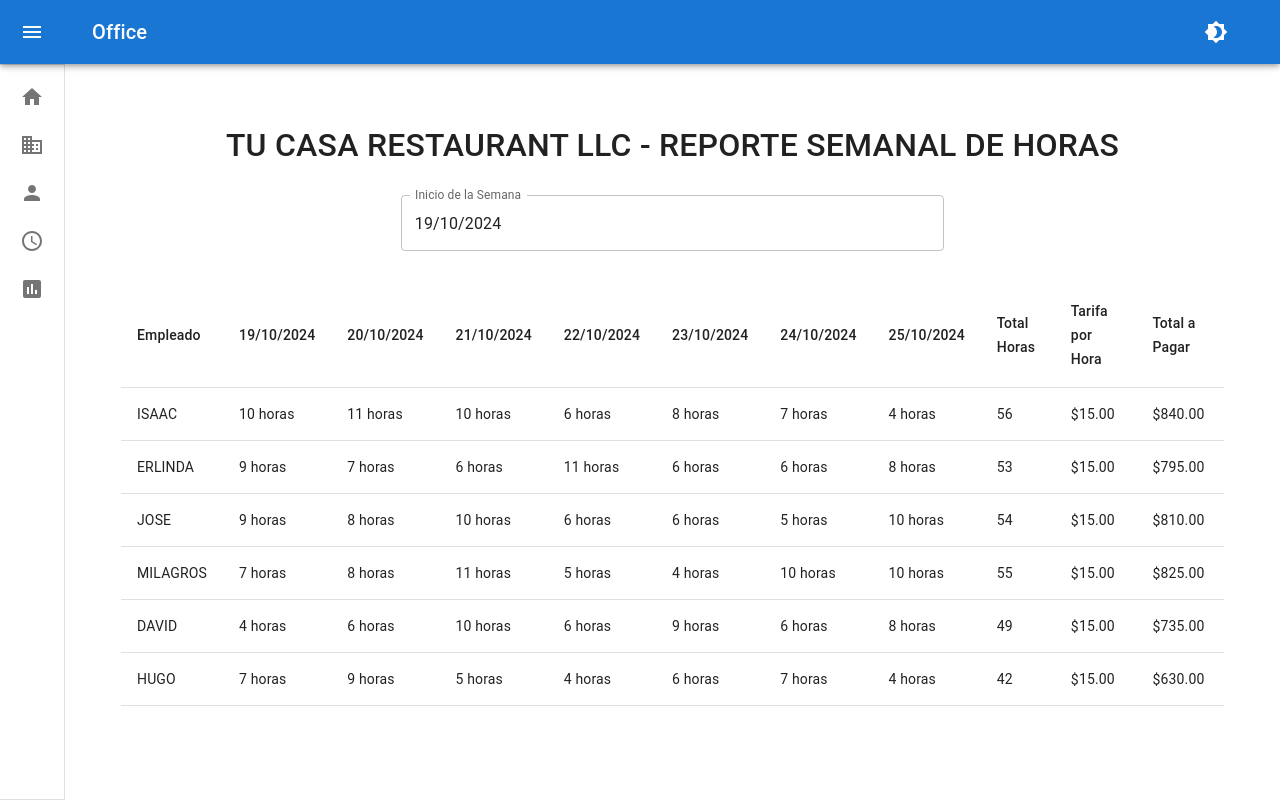
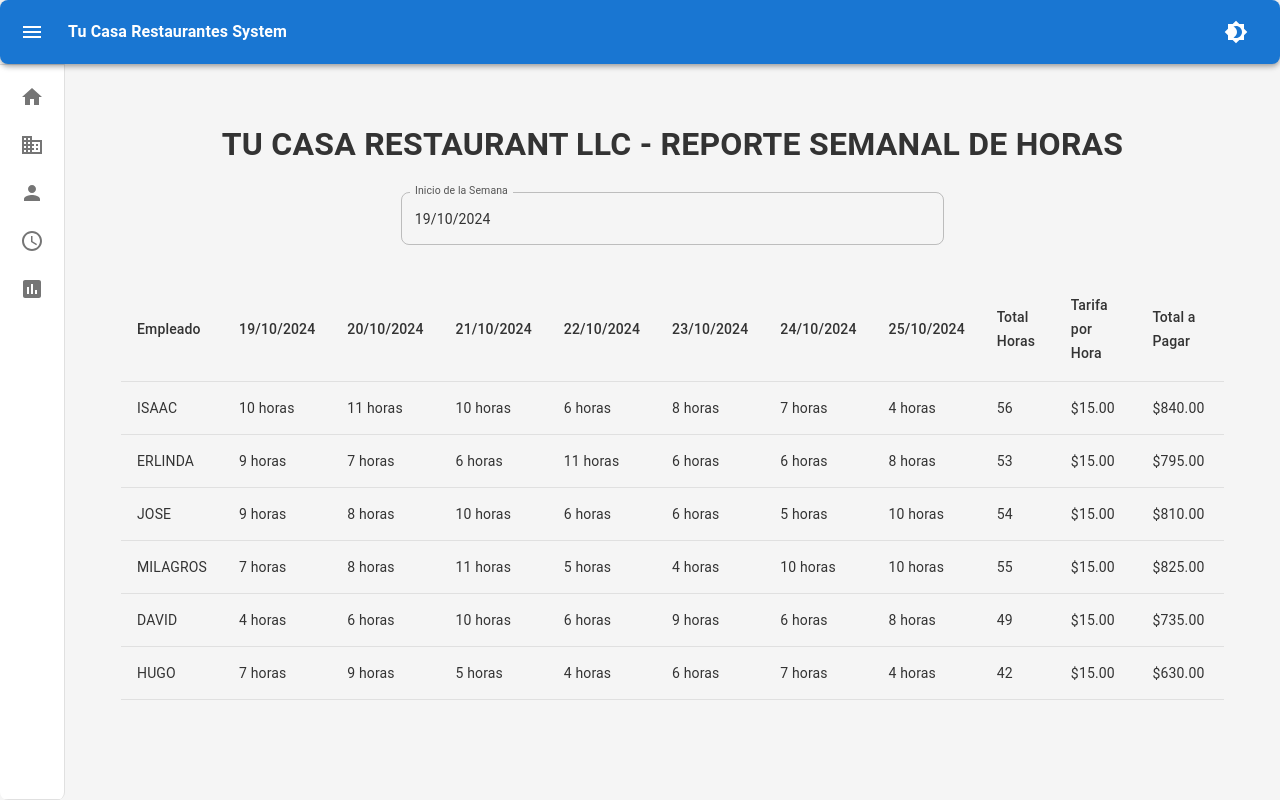
Before and after one commit to danielhd94/tc-employee-app, a React (Create React App) app: page /report in a window 1280 px wide. Built offline with nearby package versions, Linux system fonts and the light colour scheme.

Commit message:
fix stylesi

```diff
--- a/src/components/AppBar.js
+++ b/src/components/AppBar.js
@@ -5,7 +5,7 @@
 import { useThemeContext } from '../theme/ThemeProvider';
 import Brightness4Icon from '@mui/icons-material/Brightness4';
 import Brightness7Icon from '@mui/icons-material/Brightness7';
-import { useMediaQuery } from '@mui/material'; // Asegúrate de importar useMediaQuery
+import { useMediaQuery } from '@mui/material';
 
 const CustomAppBar = styled(AppBar, {
     shouldForwardProp: (prop) => prop !== 'open',
@@ -15,6 +15,7 @@
         easing: theme.transitions.easing.sharp,
         duration: theme.transitions.duration.leavingScreen,
     }),
+    backgroundColor: theme.palette.primary.main, // Color de fondo principal
     ...(open && {
         marginLeft: drawerWidth,
         width: `calc(100% - ${drawerWidth}px)`,
@@ -27,7 +28,7 @@
 
 function CustomAppBarComponent({ open, handleDrawerOpen }) {
     const { darkMode, toggleDarkMode } = useThemeContext();
-    const isMobile = useMediaQuery(theme => theme.breakpoints.down('sm')); // Verifica si está en móvil
+    const isMobile = useMediaQuery(theme => theme.breakpoints.down('sm'));
 
     return (
         <CustomAppBar position="fixed" open={open}>
@@ -39,18 +40,21 @@
                         onClick={handleDrawerOpen}
                         edge="start"
                         sx={{
-                            marginRight: 5,
+                            marginRight: 2,
+                            '&:hover': {
+                                backgroundColor: 'rgba(255, 255, 255, 0.2)', // Efecto hover
+                            },
                         }}
                     >
                         <MenuIcon />
                     </IconButton>
                 )}
-                <Typography variant="h6" noWrap component="div">
-                    Office
+                <Typography variant="h6" noWrap component="div" sx={{ flexGrow: 1 }}>
+                    Tu Casa Restaurantes System
                 </Typography>
-                <Box marginLeft="auto" marginRight="20px">
+                <Box sx={{ display: 'flex', alignItems: 'center' }}>
                     {/* Botón de conmutación para cambiar entre light y dark mode */}
-                    <IconButton color="inherit" onClick={toggleDarkMode}>
+                    <IconButton color="inherit" onClick={toggleDarkMode} aria-label="toggle dark mode">
                         {darkMode ? <Brightness7Icon /> : <Brightness4Icon />}
                     </IconButton>
                 </Box>
--- a/src/theme/ThemeProvider.js
+++ b/src/theme/ThemeProvider.js
@@ -1,25 +1,138 @@
 import React, { createContext, useContext, useState } from 'react';
 import { createTheme, ThemeProvider as MuiThemeProvider } from '@mui/material/styles';
 
+// Crea el contexto para el tema
 const ThemeContext = createContext();
 
+// Hook para usar el contexto del tema
 export const useThemeContext = () => {
     return useContext(ThemeContext);
 };
 
+// Paletas de colores para los modos claro y oscuro
+const lightPalette = {
+    primary: {
+        main: '#1976d2', // Azul
+        contrastText: '#ffffff', // Texto contrastante
+    },
+    secondary: {
+        main: '#ff5722', // Naranja
+        contrastText: '#ffffff', // Texto contrastante
+    },
+    background: {
+        default: '#f5f5f5', // Fondo claro
+        paper: '#ffffff', // Fondo de papel claro
+    },
+    text: {
+        primary: '#333333', // Texto oscuro
+        secondary: '#555555', // Texto secundario
+    },
+};
+
+const darkPalette = {
+    primary: {
+        main: '#90caf9', // Azul claro
+        contrastText: '#000000', // Texto contrastante
+    },
+    secondary: {
+        main: '#ffab91', // Naranja claro
+        contrastText: '#000000', // Texto contrastante
+    },
+    background: {
+        default: '#121212', // Fondo oscuro
+        paper: '#1d1d1d', // Fondo de papel oscuro
+    },
+    text: {
+        primary: '#ffffff', // Texto claro
+        secondary: '#e0e0e0', // Texto secundario
+    },
+};
+
+// Proveedor del tema
 export const ThemeProvider = ({ children }) => {
     const [darkMode, setDarkMode] = useState(false);
 
+    // Alternar entre modo claro y oscuro
     const toggleDarkMode = () => {
-        setDarkMode(!darkMode);
+        setDarkMode((prevMode) => !prevMode);
     };
 
+    // Crear el tema basado en el modo
     const theme = createTheme({
-        palette: {
-            mode: darkMode ? 'dark' : 'light',
-            // Definir tus paletas de colores para light y dark mode aquí
+        palette: darkMode ? darkPalette : lightPalette,
+        typography: {
+            fontFamily: '"Roboto", "Helvetica", "Arial", sans-serif', // Fuente moderna
+            fontSize: 14, // Tamaño de fuente base
+            h1: {
+                fontSize: '2rem',
+                fontWeight: 500,
+                lineHeight: 1.5,
+            },
+            h2: {
+                fontSize: '1.75rem',
+                fontWeight: 500,
+                lineHeight: 1.5,
+            },
+            h3: {
+                fontSize: '1.5rem',
+                fontWeight: 500,
+                lineHeight: 1.5,
+            },
+            h4: {
+                fontSize: '1.25rem',
+                fontWeight: 600,
+                lineHeight: 1.5,
+            },
+            h5: {
+                fontSize: '1.125rem',
+                fontWeight: 600,
+                lineHeight: 1.5,
+            },
+            h6: {
+                fontSize: '1rem',
+                fontWeight: 600,
+                lineHeight: 1.5,
+            },
+            body1: {
+                fontSize: '0.875rem',
+                lineHeight: 1.5,
+            },
+            body2: {
+                fontSize: '0.875rem',
+                lineHeight: 1.43,
+            },
         },
-        // Otros atributos de tema
+        shape: {
+            borderRadius: 8, // Bordes redondeados
+        },
+        spacing: 8, // Espaciado base (8px)
+        components: {
+            MuiButton: {
+                defaultProps: {
+                    variant: 'contained', // Establece el variante por defecto para los botones
+                },
+                styleOverrides: {
+                    root: {
+                        borderRadius: '8px', // Bordes redondeados para botones
+                        padding: '6px 16px', // Padding para botones
+                    },
+                },
+            },
+            MuiPaper: {
+                styleOverrides: {
+                    root: {
+                        borderRadius: '8px', // Bordes redondeados para papeles
+                    },
+                },
+            },
+            MuiCard: {
+                styleOverrides: {
+                    root: {
+                        borderRadius: '12px', // Bordes más pronunciados para tarjetas
+                    },
+                },
+            },
+        },
     });
 
     return (
```
